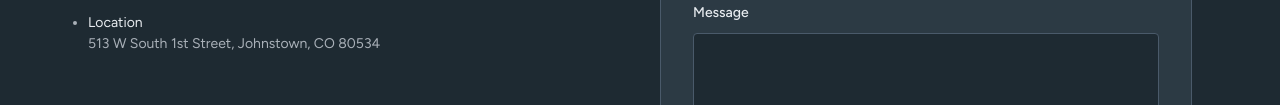
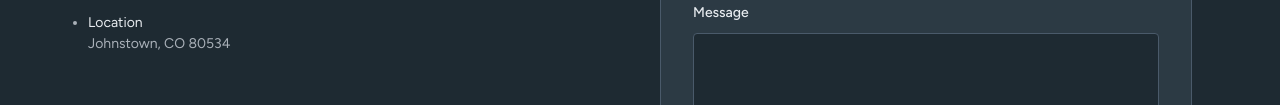
Before and after one commit to Roger-Couch/roger-portfolio, a plain HTML site: page index.html in a window 1280 px wide. Shown: the part 2562-2667 px from the top of the page. Drawn offline with Linux system fonts and the light colour scheme.

Commit message:
Update index.html

```diff
--- a/index.html
+++ b/index.html
@@ -135,7 +135,7 @@
           <ul class="contact-list">
             <li><span>Email</span><br><a href="mailto:Couch.Roger@outlook.com">Couch.Roger@outlook.com</a></li>
             <li><span>Phone</span><br><a href="tel:9705150090">(970) 515-0090</a></li>
-            <li><span>Location</span><br>513 W South 1st Street, Johnstown, CO 80534</li>
+            <li><span>Location</span><br>Johnstown, CO 80534</li>
           </ul>
         </div>
         <div class="card">
```
